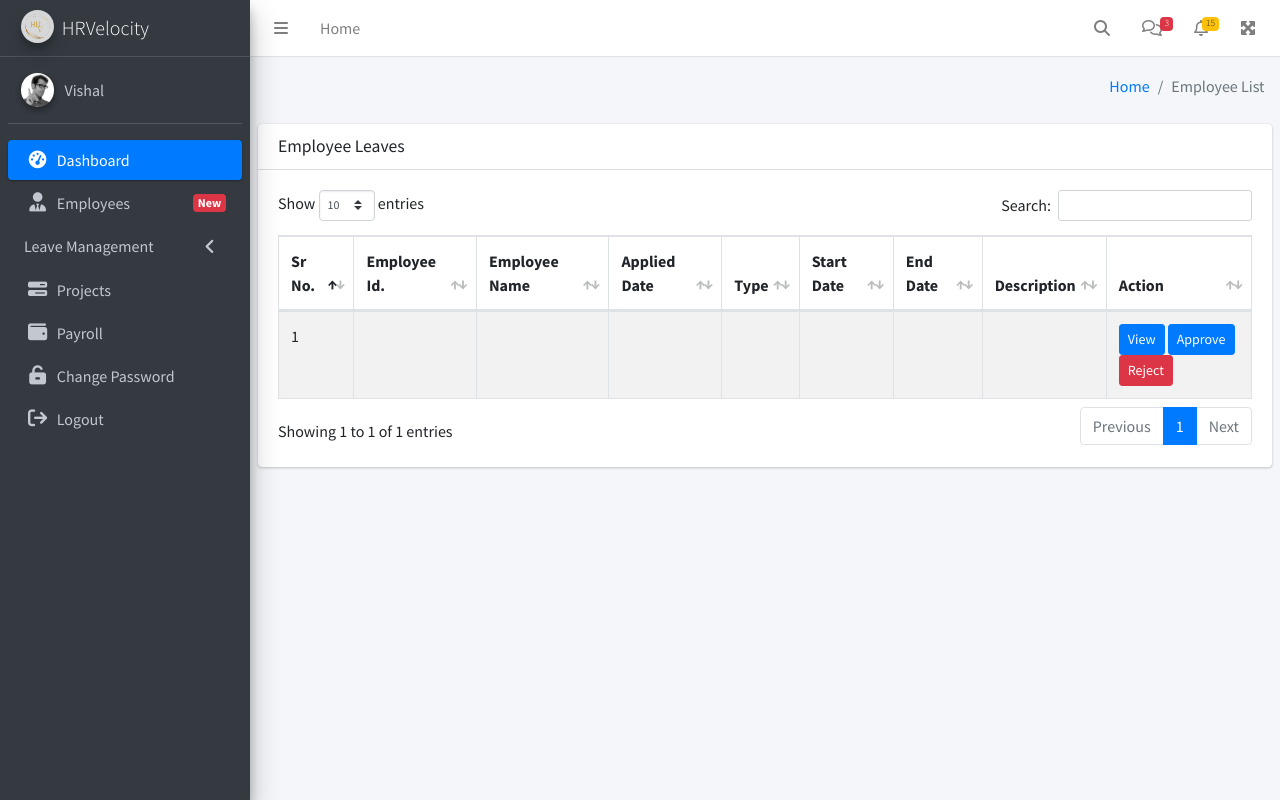
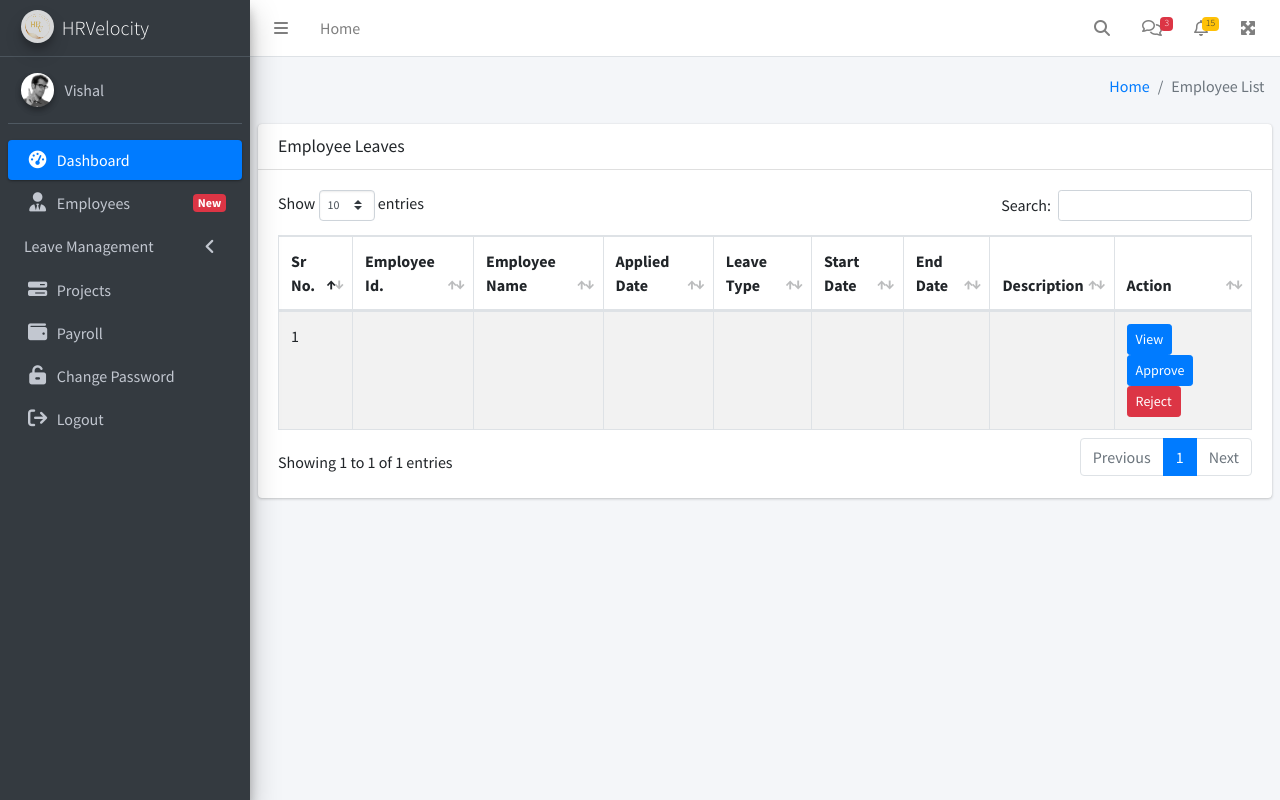
Before and after one commit to vishal-itpl/HRMS, a PHP site: page /leave_list.php in a window 1280 px wide. Run offline with PHP 8.4, Linux system fonts and the light colour scheme; data that the repository does not hold is empty; some libraries are stand-ins or nearby versions.

Commit message:
no message

```diff
--- a/leave_list.php
+++ b/leave_list.php
@@ -53,7 +53,7 @@
                 <th>Employee Id.</th>
                 <th>Employee Name</th>
                 <th>Applied Date</th>
-                <th>Type</th>
+                <th>Leave Type</th>
                 <th>Start Date</th>
                 <th>End Date</th>
                 <th>Description</th>
```
